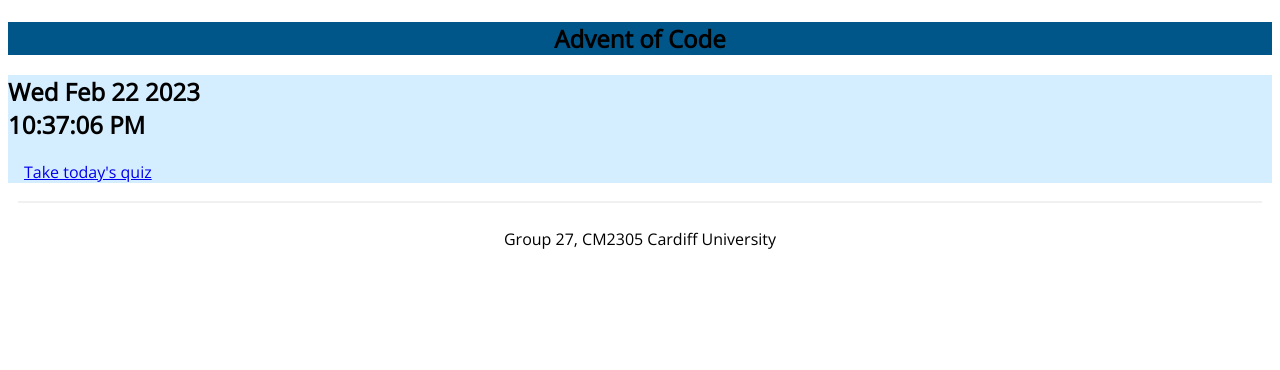
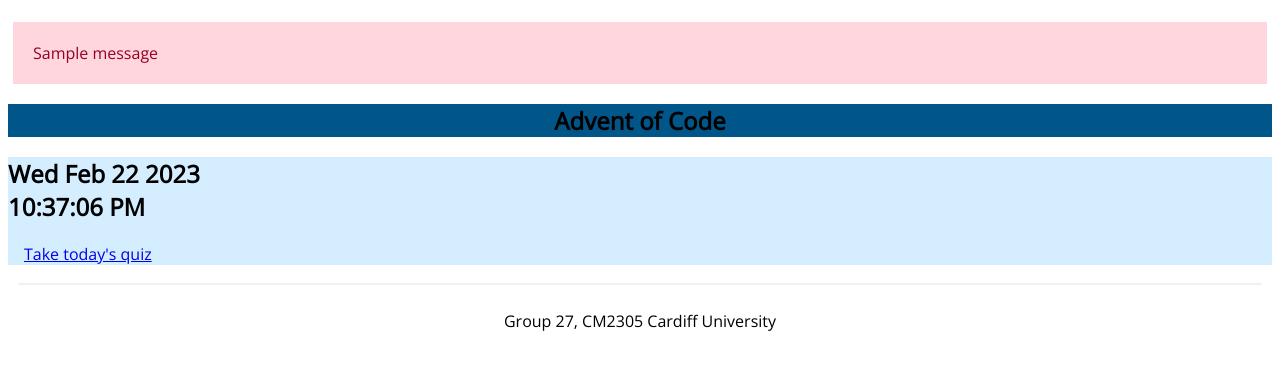
Before and after one commit to moahmed0987/abacws-advent, a Flask app: page / in a window 1280 px wide. Shown: the part 172-542 px from the top of the page. Run offline with Flask 3, Linux system fonts and the light colour scheme; tables that the repository leaves empty hold one stand-in row (values such as "Sample post"); one stand-in notice (Sample message) is shown; some libraries are stand-ins or nearby versions.

Commit message:
added message flashing

```diff
--- a/advent_of_code/static/css/base_style.css
+++ b/advent_of_code/static/css/base_style.css
@@ -72,6 +72,12 @@
     padding: 10px;
 }
 
+.alert-message {
+    padding: 20px;
+    margin: 5px;
+    color: #970020;
+    background-color: #ffd5de;
+}
 
 @media screen and (max-width: 600px) {
     .nav-bar .base-nav-item:not(:first-child) {
--- a/advent_of_code/templates/base.html
+++ b/advent_of_code/templates/base.html
@@ -58,6 +58,18 @@
         </div>
     </header>
 
+    <div class="alert">
+        {% with messages = get_flashed_messages() %}
+            {% if messages %}
+                {% for message in messages %}
+                    <div class="alert-message">
+                        {{ message }}
+                    </div>
+                {% endfor %}
+            {% endif %}
+        {% endwith %}
+    </div>
+
 
     <div id="content">
         {% block content %}
```
